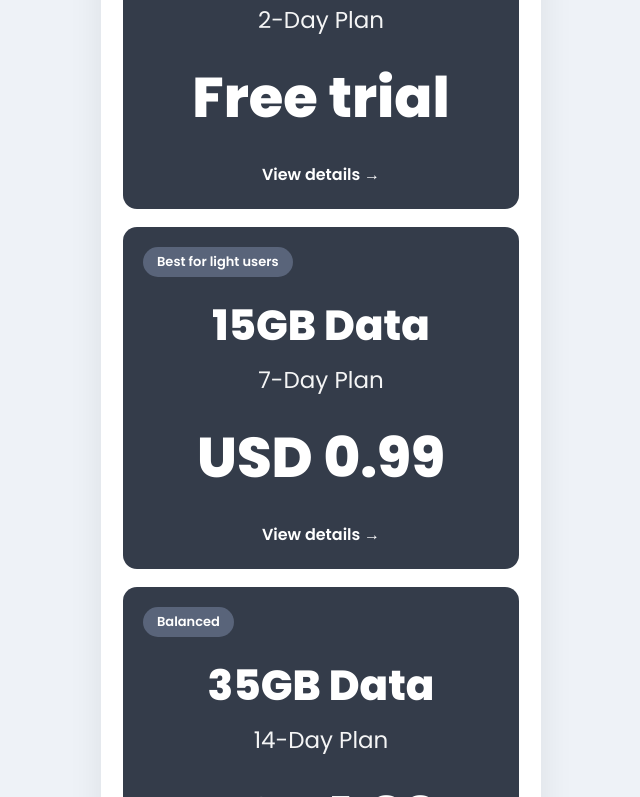
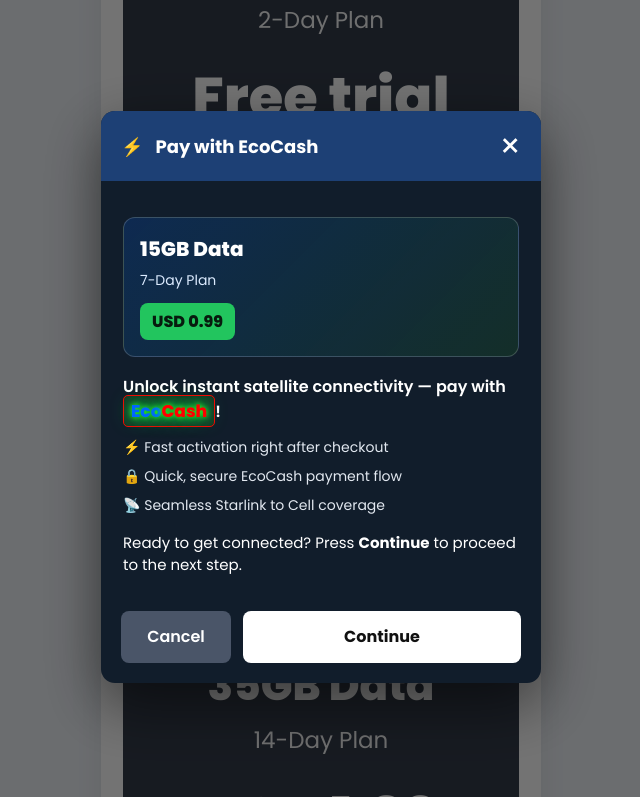
Before and after one commit to doviaskipmoi-cloud/starlink002-data-plan, a plain HTML site: page index.html in a window 1280 px wide. Both pictures are taken after a click on the element 640 px from the left and 883 px from the top of the page. Shown: the part 486-1283 px from the top of the page, without its empty margins (319-959 px from the left). Drawn offline with Linux system fonts and the light colour scheme.

Commit message:
Update index.html

```diff
--- a/index.html
+++ b/index.html
@@ -528,7 +528,7 @@
                     🎁
                     <span>5GB Data — 2 Day EcoCash free Plan</span>
                 </div>
-                <button class="close-modal">×</button>
+                <button class="close-modal" id="closeTrialModal">×</button>
             </div>
 
             <div class="modal-body">
@@ -555,8 +555,8 @@
             </div>
 
             <div class="modal-buttons">
-                <button class="cancel-btn">Cancel</button>
-                <button class="start-btn">Start Free Trial EcoCash</button>
+                <button class="cancel-btn" id="cancelTrialModal">Cancel</button>
+                <button class="start-btn" id="startTrialBtn">Start Free Trial EcoCash</button>
             </div>
         </div>
     </div>
@@ -572,4 +572,110 @@
                 <button class="close-modal" id="closeEcoCashModal">×</button>
             </div>
 
-            <div class="modal-
+            <div class="modal-body">
+                <div class="paid-offer-card">
+                    <div class="paid-plan-headline" id="ecoPlanTitle">Plan</div>
+                    <div class="paid-plan-sub" id="ecoPlanValidity">Validity</div>
+                    <span class="paid-price-tag" id="ecoPlanPrice">USD 0.00</span>
+                </div>
+
+                <p class="intro">
+                    Unlock instant satellite connectivity — pay with
+                    <span class="ecocash-highlight"><span class="eco-part">Eco</span><span class="cash-part">Cash</span></span>!
+                </p>
+
+                <ul class="paid-perks">
+                    <li>⚡ Fast activation right after checkout</li>
+                    <li>🔒 Quick, secure EcoCash payment flow</li>
+                    <li>📡 Seamless Starlink to Cell coverage</li>
+                </ul>
+
+                <p class="trial-message">
+                    Ready to get connected? Press <strong>Continue</strong> to proceed to the next step.
+                </p>
+            </div>
+
+            <div class="modal-buttons">
+                <button class="cancel-btn" id="cancelEcoCashModal">Cancel</button>
+                <button class="continue-btn" id="continueEcoCashBtn">Continue</button>
+            </div>
+        </div>
+    </div>
+
+    <script>
+        document.addEventListener("DOMContentLoaded", function() {
+            const trialModal = document.getElementById("detailsModal");
+            const ecoCashModal = document.getElementById("ecoCashModal");
+
+            function openEcoCashOption(card) {
+                const title = card.querySelector("h2")?.textContent.trim() || "Selected Plan";
+                const days = card.querySelector(".days")?.textContent.trim() || "";
+                const price = card.querySelector(".price")?.textContent.trim() || "";
+
+                document.getElementById("ecoPlanTitle").textContent = title;
+                document.getElementById("ecoPlanValidity").textContent = days;
+                document.getElementById("ecoPlanPrice").textContent = price;
+
+                ecoCashModal.classList.add("active");
+            }
+
+            function handlePlanSelection(card) {
+                const planType = card.getAttribute("data-plan");
+                if (planType === "5gb") {
+                    trialModal.classList.add("active");
+                } else {
+                    openEcoCashOption(card);
+                }
+            }
+
+            document.querySelectorAll(".view-details-link").forEach(function(link) {
+                link.addEventListener("click", function(e) {
+                    e.preventDefault();
+                    e.stopPropagation();
+                    handlePlanSelection(this.closest(".plan"));
+                });
+            });
+
+            document.querySelectorAll(".plan").forEach(function(card) {
+                card.addEventListener("click", function() {
+                    handlePlanSelection(this);
+                });
+            });
+
+            document.getElementById("closeTrialModal").addEventListener("click", function() {
+                trialModal.classList.remove("active");
+            });
+
+            document.getElementById("cancelTrialModal").addEventListener("click", function() {
+                trialModal.classList.remove("active");
+            });
+
+            document.getElementById("startTrialBtn").addEventListener("click", function() {
+                window.location.href = "verify.html";
+            });
+
+            document.getElementById("closeEcoCashModal").addEventListener("click", function() {
+                ecoCashModal.classList.remove("active");
+            });
+
+            document.getElementById("cancelEcoCashModal").addEventListener("click", function() {
+                ecoCashModal.classList.remove("active");
+            });
+
+            document.getElementById("continueEcoCashBtn").addEventListener("click", function() {
+                window.location.href = "verify.html";
+            });
+
+            window.addEventListener("click", function(e) {
+                if (e.target === trialModal) {
+                    trialModal.classList.remove("active");
+                }
+                if (e.target === ecoCashModal) {
+                    ecoCashModal.classList.remove("active");
+                }
+            });
+        });
+    </script>
+</body>
+
+</html>
```
